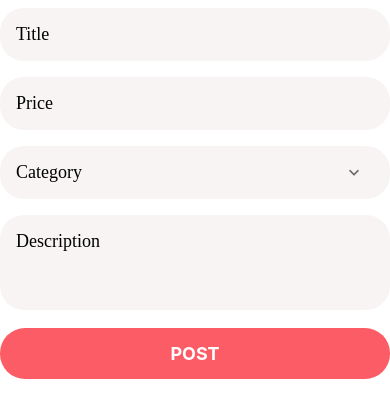
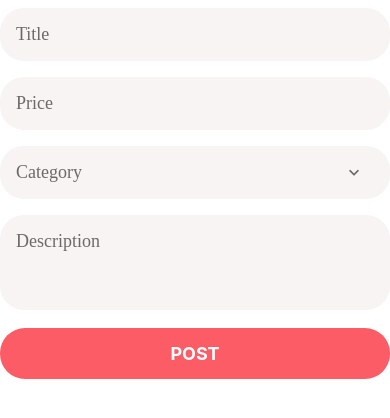
Before and after one commit to benNjogu/DoneWithIt, a React Native app: screen / in a window 390 px wide. Shown: the top 418 px of the page. Built offline with nearby package versions, Linux system fonts and the light colour scheme.

Commit message:
Fixing the placeholder color

```diff
--- a/app/components/AppPicker.js
+++ b/app/components/AppPicker.js
@@ -30,9 +30,12 @@ function AppPicker({ icon, items, placeHolder, onSelectItem, selectedItem }) {
               style={styles.icon}
             />
           )}
-          <AppText style={styles.appText}>
-            {selectedItem ? selectedItem.label : placeHolder}
-          </AppText>
+          {selectedItem ? (
+            <AppText style={styles.appText}>{selectedItem.label}</AppText>
+          ) : (
+            <AppText style={styles.placeHolder}>{placeHolder}</AppText>
+          )}
+
           <MaterialCommunityIcons
             name="chevron-down"
             size={20}
@@ -66,6 +69,7 @@ function AppPicker({ icon, items, placeHolder, onSelectItem, selectedItem }) {
 const styles = StyleSheet.create({
   appText: {
     flex: 1,
+    color: colors.black,
   },
   container: {
     backgroundColor: colors.light,
@@ -78,6 +82,10 @@ const styles = StyleSheet.create({
   icon: {
     marginRight: 10,
   },
+  placeHolder: {
+    flex: 1,
+    color: colors.medium,
+  },
   text: {
     marginRight: 32,
   },
--- a/app/components/AppTextInput.js
+++ b/app/components/AppTextInput.js
@@ -17,6 +17,7 @@ function AppTextInput({ icon, placeHolder, ...otherProps }) {
         />
       )}
       <TextInput
+        placeholderTextColor={colors.medium}
         style={[defaultStyles.text, styles.text]}
         placeholder={placeHolder}
         {...otherProps}
```
